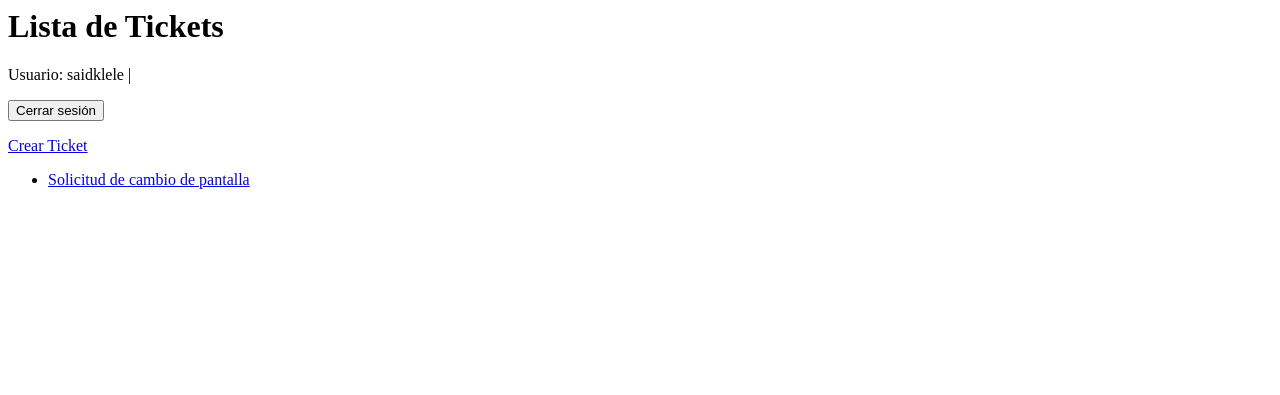
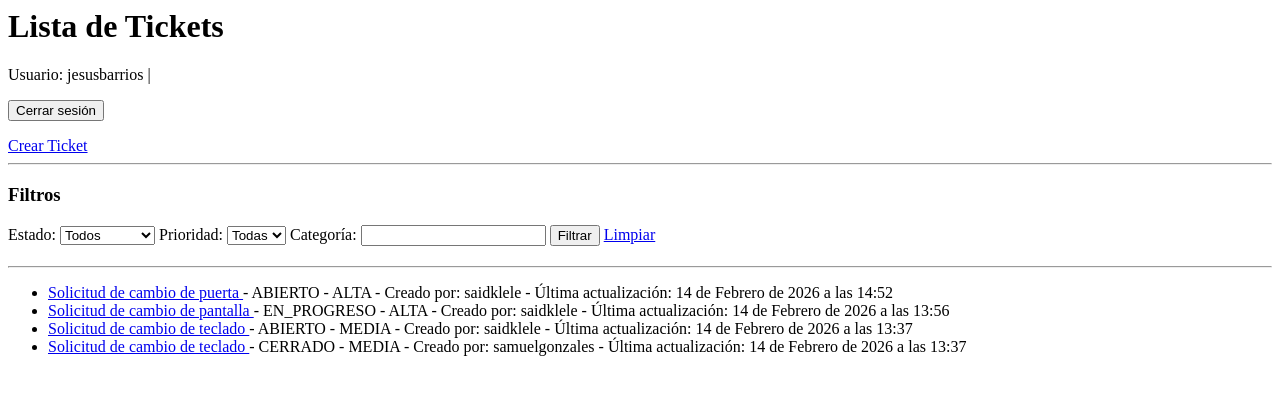
Before and after one commit to Alphablack1403/TICKET_SYSTEM, a Django app: page / in a window 1280 px wide. Shown: the top 395 px of the page. Run offline with Django 5.2, Linux system fonts and the light colour scheme; a user stored in the database is signed in; data comes from the database, SQL or seed files in the repository.

Commit message:
Cambio prueba git

```diff
--- a/tickets/models.py
+++ b/tickets/models.py
@@ -49,9 +49,16 @@
         on_delete=models.CASCADE,
         related_name='comentarios'
     )
-    titulo = models.CharField(max_length=200)
+    usuario = models.ForeignKey(
+        User,
+        on_delete=models.CASCADE,
+        related_name='comentarios'
+    )
     descripcion = models.TextField()
     fecha_registro = models.DateTimeField(auto_now_add=True)
 
+    class Meta:
+        ordering = ['fecha_registro']
+
     def __str__(self):
-        return f"Comentario en {self.ticket.titulo}"
+        return f"{self.usuario.username} - {self.ticket.titulo}"
--- a/tickets/templates/tickets/ticket_list.html
+++ b/tickets/templates/tickets/ticket_list.html
@@ -3,13 +3,49 @@
 <p>
     Usuario: {{ request.user.username }} |
     <form action="{% url 'logout' %}" method="post" style="display:inline;">
-    {% csrf_token %}
-    <button type="submit">Cerrar sesión</button>
+        {% csrf_token %}
+        <button type="submit">Cerrar sesión</button>
     </form>
 </p>
 
+<a href="{% url 'ticket_create' %}">Crear Ticket</a>
 
-<a href="{% url 'ticket_create' %}">Crear Ticket</a>
+<hr>
+
+<h3>Filtros</h3>
+
+<form method="get" style="margin-bottom:20px;">
+
+    <label>Estado:</label>
+    <select name="estado">
+        <option value="">Todos</option>
+        {% for value, label in estados %}
+            <option value="{{ value }}"
+                {% if estado_actual == value %}selected{% endif %}>
+                {{ label }}
+            </option>
+        {% endfor %}
+    </select>
+
+    <label>Prioridad:</label>
+    <select name="prioridad">
+        <option value="">Todas</option>
+        {% for value, label in prioridades %}
+            <option value="{{ value }}"
+                {% if prioridad_actual == value %}selected{% endif %}>
+                {{ label }}
+            </option>
+        {% endfor %}
+    </select>
+
+    <label>Categoría:</label>
+    <input type="text" name="categoria" value="{{ categoria_actual|default:'' }}">
+
+    <button type="submit">Filtrar</button>
+    <a href="{% url 'ticket_list' %}">Limpiar</a>
+</form>
+
+<hr>
 
 <ul>
     {% for ticket in tickets %}
@@ -17,6 +53,12 @@
             <a href="{% url 'ticket_detail' ticket.pk %}">
                 {{ ticket.titulo }}
             </a>
+            - {{ ticket.estado }}
+            - {{ ticket.prioridad }}
+            - Creado por: {{ ticket.usuario.username }}
+            - Última actualización: {{ ticket.updated_at }}
         </li>
+    {% empty %}
+        <li>No hay tickets disponibles.</li>
     {% endfor %}
 </ul>
--- a/tickets/urls.py
+++ b/tickets/urls.py
@@ -7,4 +7,5 @@
     path('create/', views.ticket_create, name='ticket_create'),
     path('<int:pk>/edit/', views.ticket_update, name='ticket_update'),
     path('<int:pk>/delete/', views.ticket_delete, name='ticket_delete'),
+    path('ticket/<int:pk>/reopen/', views.ticket_reopen, name='ticket_reopen'),
 ]
--- a/tickets/views.py
+++ b/tickets/views.py
@@ -1,17 +1,76 @@
 from django.shortcuts import render, get_object_or_404, redirect
 from .models import Ticket
-from .forms import TicketForm
+from .forms import TicketForm, ComentarioForm
 from django.contrib.auth.decorators import login_required
+from django.core.exceptions import PermissionDenied
+from .forms import TicketUpdateFormUsuario, TicketUpdateFormAdmin
+from django.db.models import Q
 
 @login_required
 def ticket_list(request):
-    tickets = Ticket.objects.all()
-    return render(request, 'tickets/ticket_list.html', {'tickets': tickets})
+
+    if request.user.groups.filter(name='Administrador').exists():
+        tickets = Ticket.objects.all()
+    else:
+        tickets = Ticket.objects.filter(usuario=request.user)
+
+    # Obtener parámetros GET
+    estado = request.GET.get('estado')
+    prioridad = request.GET.get('prioridad')
+    categoria = request.GET.get('categoria')
+
+    # Aplicar filtros si existen
+    if estado:
+        tickets = tickets.filter(estado=estado)
+
+    if prioridad:
+        tickets = tickets.filter(prioridad=prioridad)
+
+    if categoria:
+        tickets = tickets.filter(categoria__icontains=categoria)
+
+    # Orden recomendado (mejora profesional)
+    tickets = tickets.order_by('-updated_at')
+
+    return render(request, 'tickets/ticket_list.html', {
+        'tickets': tickets,
+        'estado_actual': estado,
+        'prioridad_actual': prioridad,
+        'categoria_actual': categoria,
+        'estados': Ticket.Estado.choices,
+        'prioridades': Ticket.Prioridad.choices
+    })
 
 @login_required
 def ticket_detail(request, pk):
+
     ticket = get_object_or_404(Ticket, pk=pk)
-    return render(request, 'tickets/ticket_detail.html', {'ticket': ticket})
+
+    es_admin = request.user.groups.filter(name='Administrador').exists()
+
+    if not es_admin and ticket.usuario != request.user:
+        raise PermissionDenied
+
+    if request.method == 'POST':
+        form = ComentarioForm(request.POST)
+        if form.is_valid():
+            comentario = form.save(commit=False)
+            comentario.ticket = ticket
+            comentario.usuario = request.user
+            comentario.save()
+            return redirect('ticket_detail', pk=pk)
+    else:
+        form = ComentarioForm()
+
+    comentarios = ticket.comentarios.select_related('usuario').all().order_by('fecha_registro')
+
+    return render(request, 'tickets/ticket_detail.html', {
+        'ticket': ticket,
+        'comentarios': comentarios,
+        'form': form,
+        'es_admin': es_admin
+    })
+
 
 
 @login_required
@@ -27,22 +86,59 @@
         form = TicketForm()
     return render(request, 'tickets/ticket_form.html', {'form': form})
 
+
 @login_required
 def ticket_update(request, pk):
+
     ticket = get_object_or_404(Ticket, pk=pk)
+
+    es_admin = request.user.groups.filter(name='Administrador').exists()
+
+    # Usuario normal solo puede editar sus tickets
+    if not es_admin and ticket.usuario != request.user:
+        raise PermissionDenied
+
+    FormClass = TicketUpdateFormAdmin if es_admin else TicketUpdateFormUsuario
+
     if request.method == 'POST':
-        form = TicketForm(request.POST, instance=ticket)
+        form = FormClass(request.POST, instance=ticket)
         if form.is_valid():
             form.save()
             return redirect('ticket_list')
     else:
-        form = TicketForm(instance=ticket)
+        form = FormClass(instance=ticket)
+
     return render(request, 'tickets/ticket_form.html', {'form': form})
 
 @login_required
 def ticket_delete(request, pk):
+
     ticket = get_object_or_404(Ticket, pk=pk)
+
+    # Si no es administrador, solo puede eliminar sus propios tickets
+    if not request.user.groups.filter(name='Administrador').exists():
+        if ticket.usuario != request.user:
+            raise PermissionDenied
+
     if request.method == 'POST':
         ticket.delete()
         return redirect('ticket_list')
+
     return render(request, 'tickets/ticket_confirm_delete.html', {'ticket': ticket})
+
+@login_required
+def ticket_reopen(request, pk):
+
+    ticket = get_object_or_404(Ticket, pk=pk)
+
+    # Solo el dueño o admin puede reabrir
+    es_admin = request.user.groups.filter(name='Administrador').exists()
+
+    if not es_admin and ticket.usuario != request.user:
+        raise PermissionDenied
+
+    if ticket.estado == Ticket.Estado.CERRADO:
+        ticket.estado = Ticket.Estado.ABIERTO
+        ticket.save(update_fields=['estado', 'updated_at'])
+
+    return redirect('ticket_detail', pk=pk)
```
Also changed, not shown: tickets/forms.py (+17 -1 lines), tickets/templates/tickets/ticket_detail.html (+33 -0 lines), README.md, db.sqlite3, tickets/migrations/0003_alter_comentario_options_remove_comentario_titulo_and_more.py (added).
